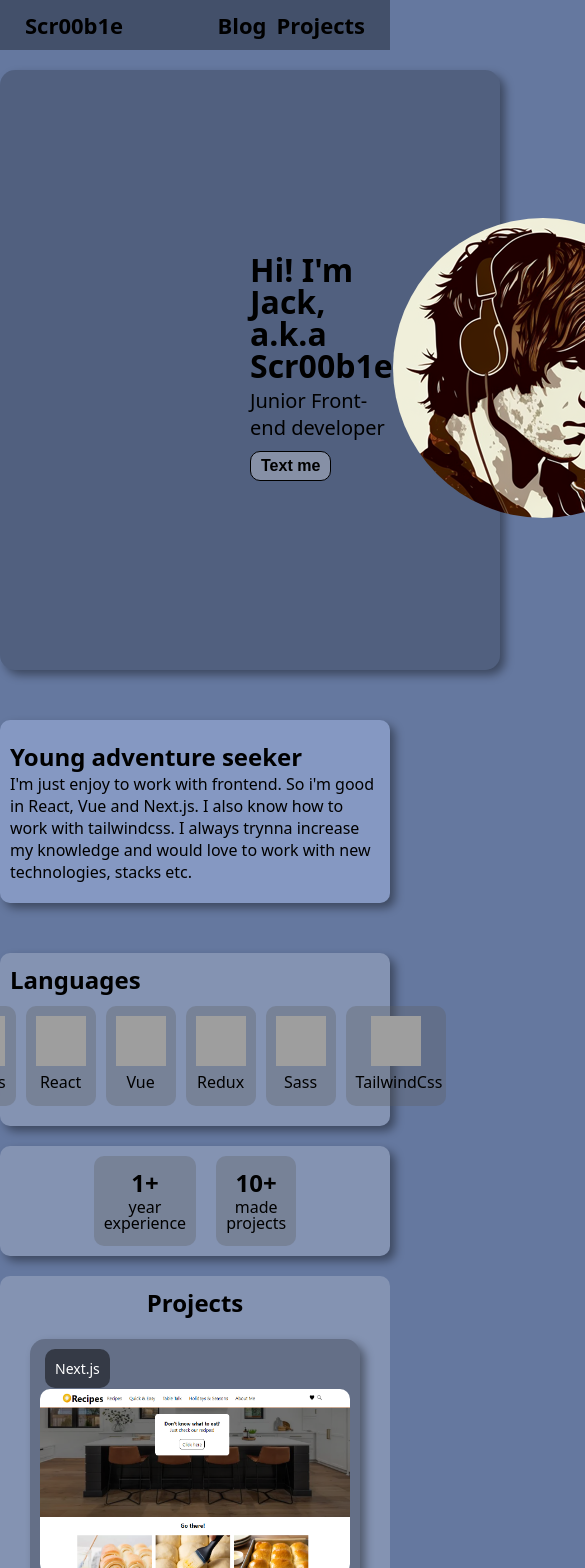
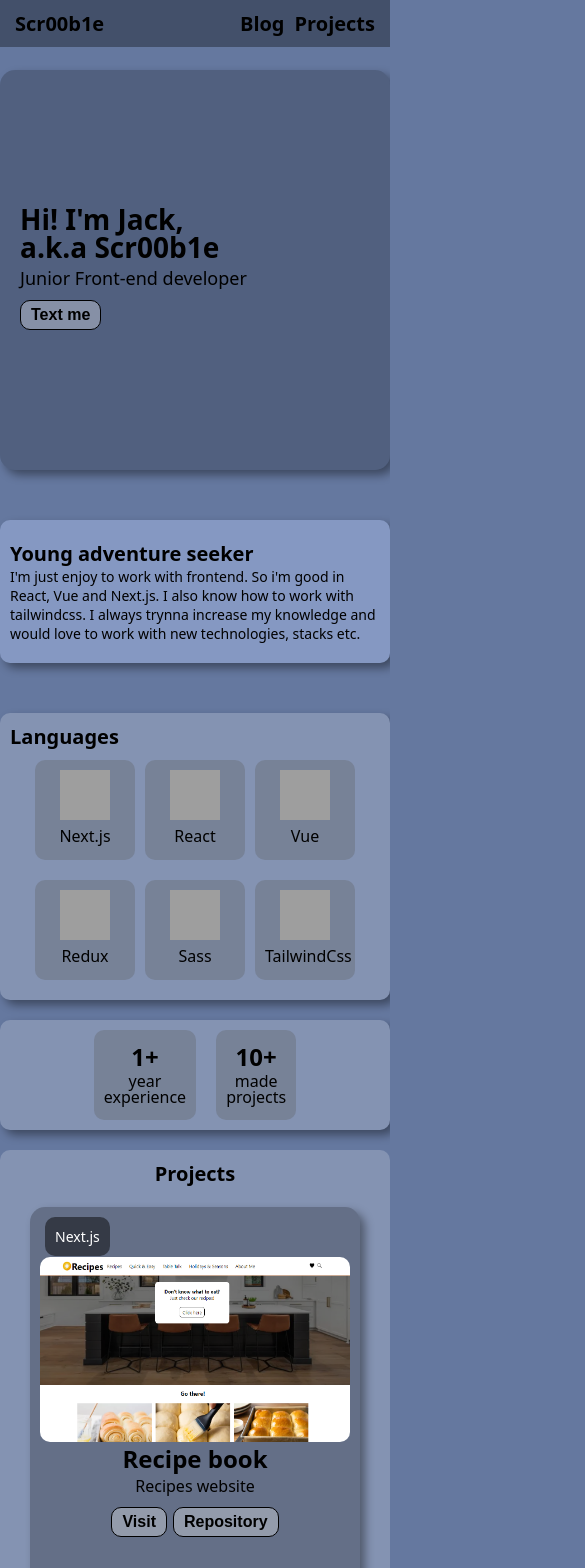
Before and after one commit to Scr00b1e/portfolio, a React (Vite) app: page / in a window 390 px wide. Shown: the top 1568 px of the page, 585 px wide, since content can reach past the window. Built offline with nearby package versions, Linux system fonts and the light colour scheme; grey boxes are pictures that could not be loaded.

Commit message:
huge scss update

```diff
--- a/src/components/TextMe.tsx
+++ b/src/components/TextMe.tsx
@@ -22,13 +22,13 @@ const TextMe: React.FC = () => {
 
     return (
         <section className="view shadow">
-            <h1 className='txtCenter'>Text me</h1>
+            <h1 className='txtCenter title__little'>Text me</h1>
             <form className="flex flex__column" ref={form} onSubmit={sendEmail}>
                 <input type="text" placeholder="Name" className='input' name="user_name" />
                 <input type="text" placeholder="Email" className='input' name="user_email" />
                 <textarea name="message" placeholder="Message" className='input input__area'></textarea>
                 {/* <button className='btn'>Send</button> */}
-                <input type="submit" className='btn' value={'Send'} />
+                <input type="submit" className='btn title__little' value={'Send'} />
             </form>
         </section>
     )
--- a/src/main.tsx
+++ b/src/main.tsx
@@ -2,6 +2,8 @@ import React from 'react'
 import ReactDOM from 'react-dom/client'
 import App from './App.tsx'
 import './styles/app.scss'
+import './styles/components.scss'
+import './styles/objects.scss'
 import { BrowserRouter } from 'react-router-dom'
 
 ReactDOM.createRoot(document.getElementById('root') as HTMLElement).render(
--- a/src/pages/Home.tsx
+++ b/src/pages/Home.tsx
@@ -13,7 +13,7 @@ const Home: React.FC = () => {
             <Intro />
 
             <section className='words shadow'>
-                <div>
+                <div className='words__mini'>
                     <h1>Young adventure seeker</h1>
                     <p>I'm just enjoy to work with frontend. So i'm good in React, Vue and Next.js. I also know how to work with tailwindcss. I always trynna increase my knowledge and would love to work with new technologies, stacks etc.</p>
                 </div>
@@ -21,8 +21,8 @@ const Home: React.FC = () => {
 
             <section>
                 <div className="view shadow">
-                    <h1>Languages</h1>
-                    <div className="flex">
+                    <h1 className='title__little'>Languages</h1>
+                    <div className="flex flex__wrap">
                         {
                             languages.map((obj, i) => (
                                 <LangsItem {...obj} key={i} />
@@ -45,7 +45,7 @@ const Home: React.FC = () => {
             </section>
 
             <section className="projects txtCenter">
-                <h1>Projects</h1>
+                <h1 className='title__little'>Projects</h1>
                 <div className="flex flex__wrap">
                     {
                         projects.map((obj, i) => (
--- a/src/styles/app.scss
+++ b/src/styles/app.scss
@@ -14,42 +14,6 @@ body {
     background: rgba(#243f77, .7);
 }
 
-// .container {
-//     width: 100%;
-//     max-width: 1270px;
-//     margin: 0 auto;
-//     position: relative;
-// }
-
-.mini-container {
-    width: 100%;
-    max-width: 1070px;
-    margin: 0 auto;
-    position: relative;
-}
-
-.main {
-    padding-top: 70px;
-}
-
-.flex {
-    display: flex;
-    align-items: center;
-    justify-content: center;
-
-    &__column {
-        flex-direction: column;
-    }
-
-    &__between {
-        justify-content: space-between;
-    }
-
-    &__wrap {
-        flex-wrap: wrap;
-    }
-}
-
 *:focus {
     outline: none;
 }
@@ -58,111 +22,3 @@ a {
     text-decoration: none;
     color: inherit;
 }
-
-.rotate {
-    transform: rotate(90deg);
-    -webkit-transform: rotate(90deg);
-
-    /* Firefox */
-    -moz-transform: rotate(90deg);
-
-    /* IE */
-    -ms-transform: rotate(90deg);
-
-    /* Opera */
-    -o-transform: rotate(90deg);
-
-    /* Internet Explorer */
-    filter: progid:DXImageTransform.Microsoft.BasicImage(rotation=3);
-}
-
-.shadow {
-    box-shadow: 5px 5px 10px rgba(#000, .4);
-}
-
-.btn {
-    padding: 5px 10px;
-    margin: 5px 0;
-
-    background: rgba(#fff, .3);
-    border: 1px #000 solid;
-    border-radius: 10px;
-
-    font-size: 16px;
-    font-weight: 600;
-    cursor: pointer;
-
-    transition: all .3 ease-in-out;
-
-    &:hover {
-        background: #fff;
-    }
-}
-
-.txtCenter {
-    text-align: center;
-}
-
-.input {
-    width: 300px;
-    padding: 10px;
-    margin: 5px 0;
-
-    font-size: 16px;
-    border-radius: 15px;
-    border: 1px #fff solid;
-
-    &__area {
-        max-width: 300px;
-        min-width: 300px;
-        max-height: 100px;
-        min-height: 100px;
-        outline: none;
-    }
-}
-
-//components
-.view {
-    width: 100%;
-    max-width: 700px;
-    margin: 20px auto;
-    padding: 10px;
-
-    background: rgba(#fff, .2);
-    border-radius: 10px;
-}
-
-.words {
-    width: 100%;
-    margin: 50px 0;
-    padding: 20px 10px;
-    background: rgba(#b3c7f6, .4);
-    border-radius: 10px;
-}
-
-.projects {
-    width: 100%;
-    margin: 10px 0;
-    padding: 10px;
-
-    background: rgba(#fff, .2);
-    border-radius: 10px;
-}
-
-.info-item {
-    text-align: center;
-    height: 90px;
-    margin: 0 10px;
-    padding: 10px;
-
-    background: rgba(#5b5b5b, .3);
-    border-radius: 10px;
-
-    p {
-        line-height: 1;
-    }
-}
-
-.blog {
-    height: 80vh;
-}
--- /dev/null
+++ b/src/styles/components.scss
@@ -0,0 +1,61 @@
+//components
+.view {
+    width: 100%;
+    max-width: 700px;
+    margin: 20px auto;
+    padding: 10px;
+
+    background: rgba(#fff, .2);
+    border-radius: 10px;
+}
+
+.words {
+    width: 100%;
+    margin: 50px 0;
+    padding: 20px 10px;
+    background: rgba(#b3c7f6, .4);
+    border-radius: 10px;
+
+    &__mini {
+        @media (max-width: 768px) {}
+
+        h1 {
+            @media (max-width: 768px) {
+                font-size: 20px;
+            }
+        }
+
+        p {
+            @media (max-width: 768px) {
+                font-size: 14px;
+            }
+        }
+    }
+}
+
+.projects {
+    width: 100%;
+    margin: 10px 0;
+    padding: 10px;
+
+    background: rgba(#fff, .2);
+    border-radius: 10px;
+}
+
+.info-item {
+    text-align: center;
+    height: 90px;
+    margin: 0 10px;
+    padding: 10px;
+
+    background: rgba(#5b5b5b, .3);
+    border-radius: 10px;
+
+    p {
+        line-height: 1;
+    }
+}
+
+.blog {
+    height: 80vh;
+}
--- a/src/styles/header.scss
+++ b/src/styles/header.scss
@@ -1,4 +1,5 @@
 .header {
+    width: 100%;
     position: fixed;
     top: 0;
     left: 0;
@@ -11,5 +12,14 @@
     &__title {
         font-size: 22px;
         margin: 0 5px;
+
+        @media (max-width: 768px) {
+            font-size: 20px;
+        }
+    }
+
+    @media (max-width: 768px) {
+        padding: 10px;
+        display: block;
     }
 }
--- a/src/styles/intro.scss
+++ b/src/styles/intro.scss
@@ -17,15 +17,40 @@
         h1 {
             font-size: 32px;
             line-height: 1;
+
+            @media (max-width: 768px) {
+                font-size: 28px;
+            }
         }
 
         p {
             margin: 5px 0;
             font-size: 20px;
+
+            @media (max-width: 768px) {
+                font-size: 18px;
+            }
         }
     }
 
     &__img {
         border-radius: 50%;
+
+        @media (max-width: 768px) {
+            display: none;
+        }
+    }
+
+    @media (max-width: 1115px) {
+        padding: 0 200px;
+        min-height: 400px;
+    }
+
+    @media (max-width: 768px) {
+        padding: 0 100px;
+    }
+
+    @media (max-width: 768px) {
+        padding: 0 20px;
     }
 }
--- /dev/null
+++ b/src/styles/objects.scss
@@ -0,0 +1,89 @@
+.mini-container {
+    width: 100%;
+    max-width: 1070px;
+    margin: 0 auto;
+    position: relative;
+}
+
+.main {
+    padding-top: 70px;
+}
+
+.flex {
+    display: flex;
+    align-items: center;
+    justify-content: center;
+
+    &__column {
+        flex-direction: column;
+    }
+
+    &__between {
+        justify-content: space-between;
+    }
+
+    &__wrap {
+        flex-wrap: wrap;
+    }
+}
+
+.shadow {
+    box-shadow: 5px 5px 10px rgba(#000, .4);
+}
+
+.btn {
+    padding: 5px 10px;
+    margin: 5px 0;
+
+    background: rgba(#fff, .3);
+    border: 1px #000 solid;
+    border-radius: 10px;
+
+    font-size: 16px;
+    font-weight: 600;
+    cursor: pointer;
+
+    transition: all .3 ease-in-out;
+
+    &:hover {
+        background: #fff;
+    }
+}
+
+.txtCenter {
+    text-align: center;
+}
+
+.input {
+    width: 300px;
+    padding: 10px;
+    margin: 5px 0;
+
+    font-size: 16px;
+    border-radius: 15px;
+    border: 1px #fff solid;
+
+    &__area {
+        max-width: 300px;
+        min-width: 300px;
+        max-height: 100px;
+        min-height: 100px;
+        outline: none;
+
+        @media (max-width: 768px) {
+            max-width: 200px;
+            min-width: 200px;
+        }
+    }
+
+    @media (max-width: 768px) {
+        width: 200px;
+        font-size: 14px;
+    }
+}
+
+.title__little {
+    @media (max-width: 768px) {
+        font-size: 20px;
+    }
+}
```
